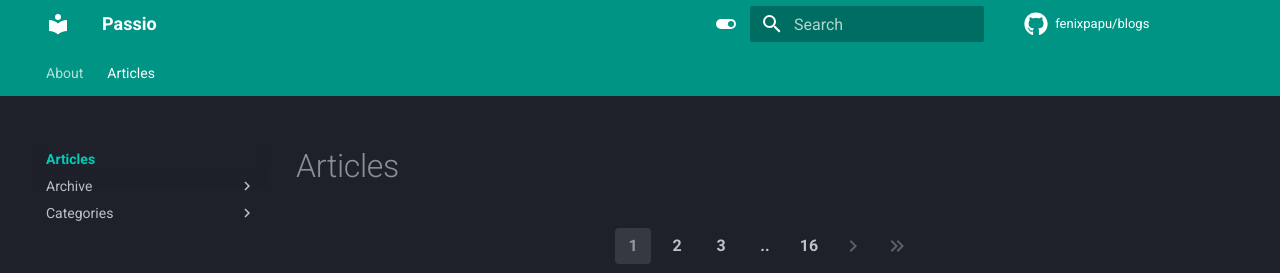
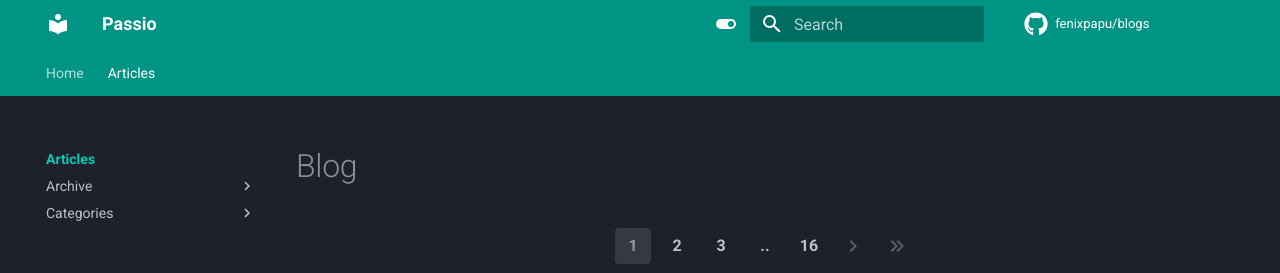
Before and after one commit to fenixpapu/blogs, an MkDocs documentation site: the page built from docs/articles/index.md, in a window 1280 px wide. Shown: the top 273 px of the page. Built offline with MkDocs 1.6.1 and Material for MkDocs 9.7.7, drawn with Linux system fonts in a browser that asks for light colours; comment, search, counter and statistics services are not loaded.

Commit message:
change about to home

```diff
--- a/docs/articles/index.md
+++ b/docs/articles/index.md
@@ -1 +1 @@
-# Articles
+# Blog
--- a/docs/index.md
+++ b/docs/index.md
@@ -1,3 +1,3 @@
-# About
+# Home
 
 - Passion without N
```
